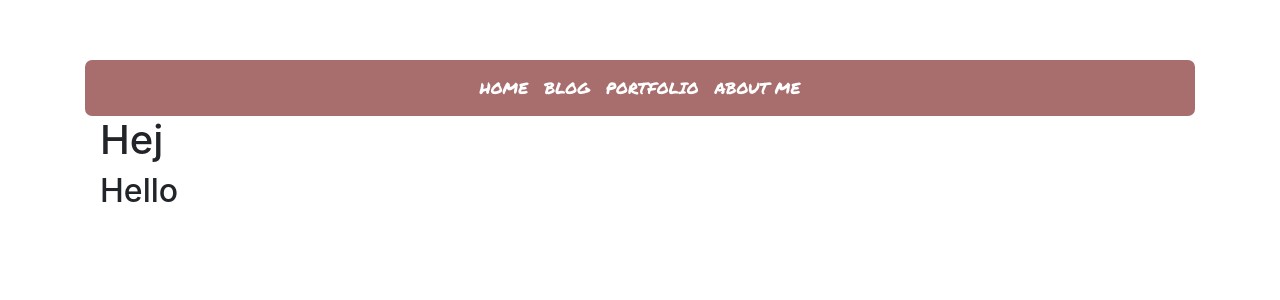
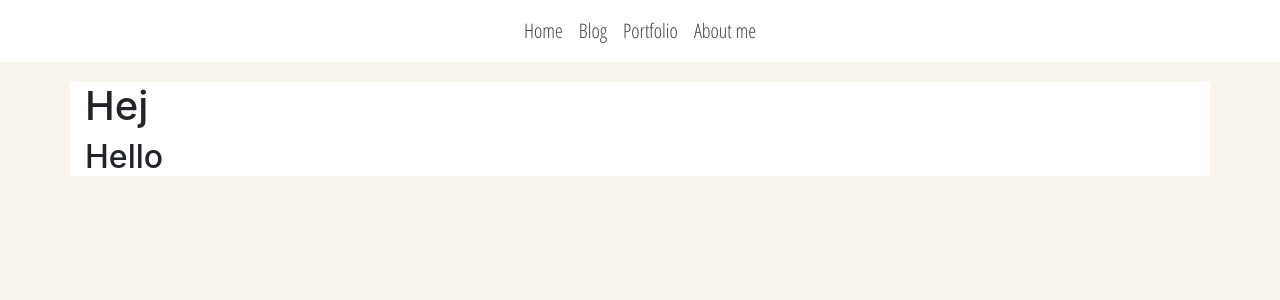
Before and after one commit to carolineolivia/carolineolivia.dk, a Jekyll site: the page built from index.html, in a window 1280 px wide. Shown: the top 300 px of the page. Built offline with Jekyll 4.4.1, drawn with Linux system fonts in a browser that asks for light colours.

Commit message:
close #5 style navigation

```diff
--- a/_includes/components/navigation.html
+++ b/_includes/components/navigation.html
@@ -1,12 +1,12 @@
 <!-- Navigation -->
-<nav class="navbar navbar-expand-lg">
+<nav class="navbar sticky-top navbar-expand-lg">
+    <button class="navbar-toggler" type="button" data-toggle="collapse" data-target="#navbarNav" aria-controls="navbarNav" aria-expanded="false" aria-label="Toggle navigation">
+      <span class="navbar-toggler-icon"></span>
+    </button>
+    <div class="collapse navbar-collapse" id="navbarNav">
 
-  <button class="navbar-toggler" type="button" data-toggle="collapse" data-target="#navbarText" aria-controls="navbarText" aria-expanded="false" aria-label="Toggle navigation">
-    <i class="fas fa-hamburger"></i>
-  </button>
-  <div class="collapse navbar-collapse" id="navbarText">
       <ul class="navbar-nav m-auto">
-      <li class="nav-item">
+        <li class="nav-item active">
           <a class="nav-link" href="#">Home</a>
         </li>
         <li class="nav-item">
@@ -20,5 +20,4 @@
           </li>
       </ul>
     </div>
-
   </nav>
--- a/_includes/head.html
+++ b/_includes/head.html
@@ -27,6 +27,7 @@
   <link href="/css/main.css" rel="stylesheet">
   <!-- Fullpage.js scripts -->
 
-  <link href="https://fonts.googleapis.com/css?family=Permanent+Marker|Quicksand" rel="stylesheet">
+  <link href="https://fonts.googleapis.com/css?family=Dosis|Open+Sans+Condensed:300|Playfair+Display" rel="stylesheet">
+
 
   </head>
--- a/_layouts/default.html
+++ b/_layouts/default.html
@@ -7,9 +7,9 @@
   {% include head.html %}
 
   <body id="page-top">
-    <div class="container main_container">
+
       {{ content }}
-    </div>
+
   </body>
 
 </html>
--- a/_sass/_generel.scss
+++ b/_sass/_generel.scss
@@ -1,5 +1,9 @@
 
-.main_container {
-    margin-top: 30px;
-    padding-top: 30px;
+body {
+    background-color: #f9f5ed;
 }
+
+.container {
+    background-color: white;
+    margin-top: 20px;
+}
--- a/_sass/_navigation.scss
+++ b/_sass/_navigation.scss
@@ -1,20 +1,21 @@
 // Navigation css
 
+.navbar {
 
-.navbar {
-  background-color: #a86d6d;
-  color: white;
-  font-family: 'Permanent Marker';
-  border-radius: 7px;
+  background-color: white;
+
+.collapse {
+  font-family: 'Open Sans Condensed', sans-serif;
+  font-size: 20px;
 
   a {
-    color: white;
-    text-decoration: none;
-    text-transform: uppercase;
+    color: #3f3f3f;
+    transition: 0.3s;
   }
 
-  .navbar-toggler-icon, .navbar-toggler {
-    color: white;
-    z-index: 100;
+  a:hover {
+    color: #80ddb0;
   }
 }
+
+}
```
Also changed, not shown: 1 other file. Lines whose indentation alone changed are shown as unchanged.
